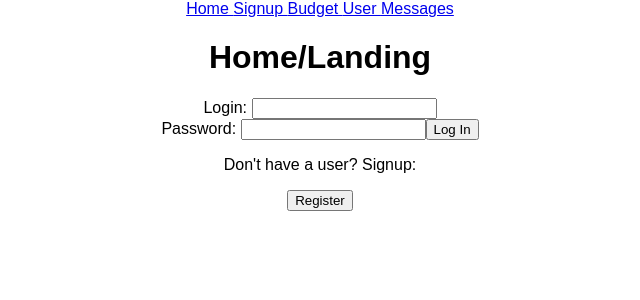
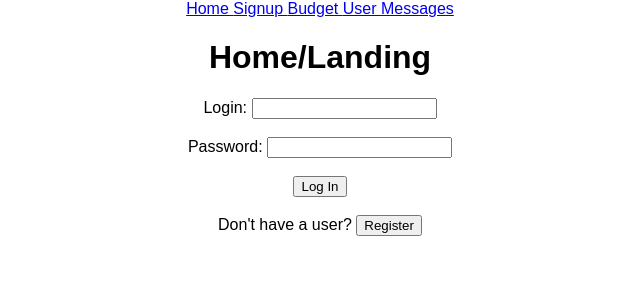
Before and after one commit to sheriffahmed/ThriftyLovers, a React (Create React App) app in the folder frontend/: page / in a window 1280 px wide. Shown: the top 300 px of the page, without its empty margins (320-960 px from the left). Built offline with nearby package versions, Linux system fonts and the light colour scheme.

Commit message:
formatting changes made to Landing Page

```diff
--- a/frontend/src/components/LandingPage.js
+++ b/frontend/src/components/LandingPage.js
@@ -10,12 +10,16 @@ class LandingPage extends React.Component {
                 <div>
 
                     <label>Login: </label><input type='input' class='login' />
-                    <br />
+                    <br/>
+                    <br/>
                     <label>Password: </label><input type='password' class='login' />
-
+                    <br/>
+                    <br/>
                     <button>Log In</button>
-                    <p>Don't have a user? Signup:</p>
-                    <Link to='/signup'> <button>Register</button> </Link>
+                    <br/>
+                    <br/>
+                    Don't have a user? {' '}
+                    <Link to='/signup'><button> Register </button></Link>
 
                 </div>
             </div>
```
